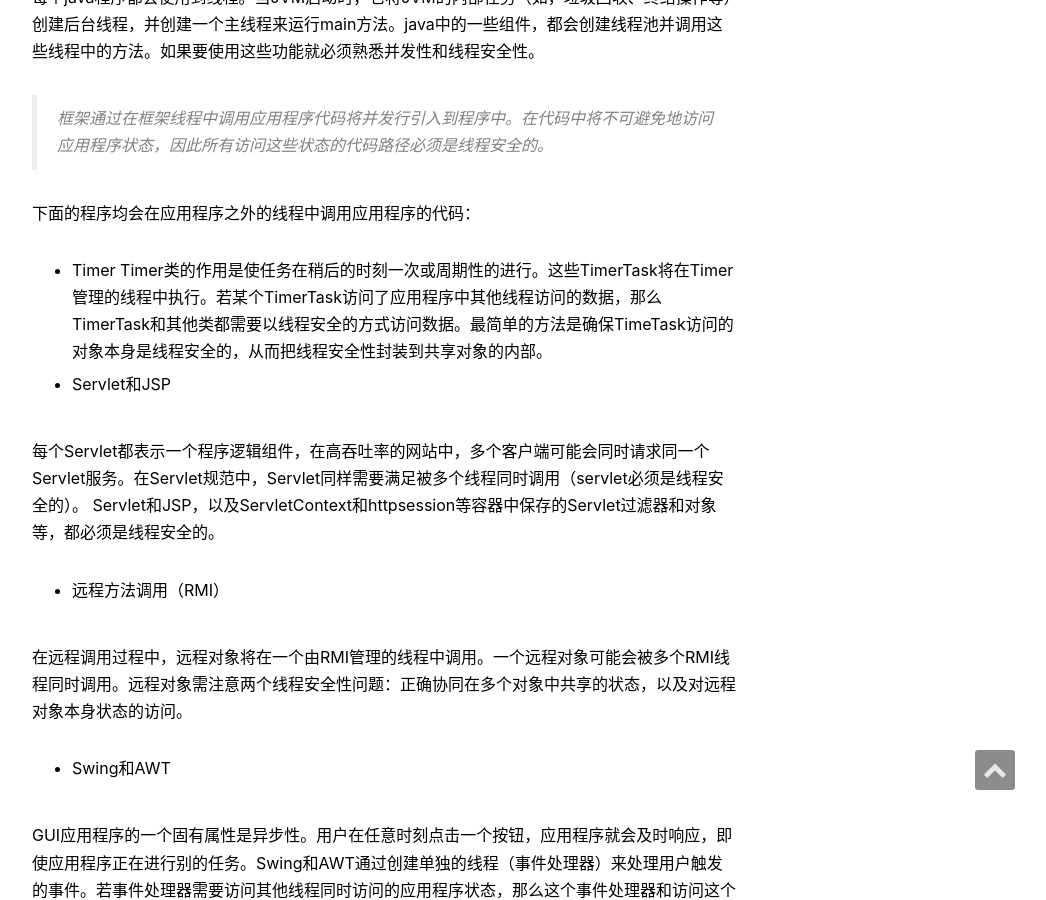
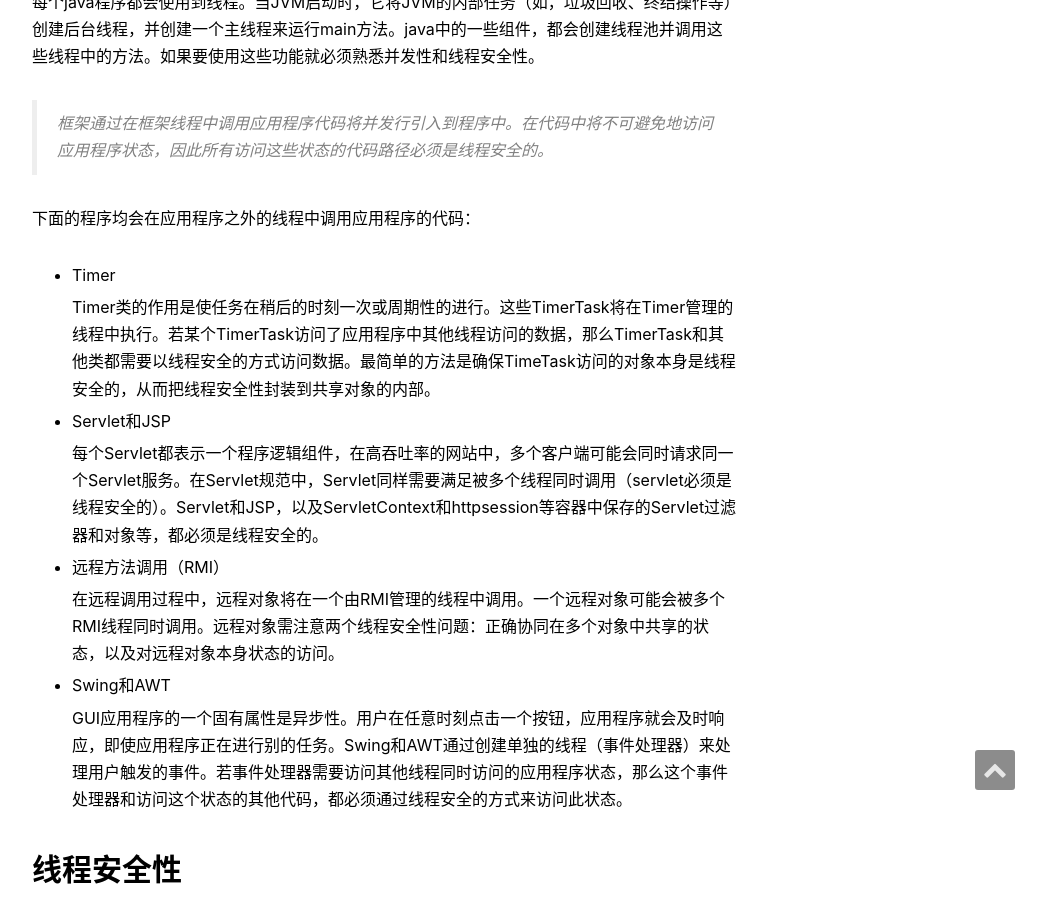
Before and after one commit to binism/binism.github.io, a Jekyll site: the page built from _posts/2019-04-14-java-multi-thread.md, in a window 1280 px wide and 900 px high, scrolled down 1954 px. Shown: the whole window, without its empty margins (233-1279 px from the left). Built offline with Jekyll 4.4.1, drawn with Linux system fonts in a browser that asks for light colours; comment, search, counter and statistics services are not loaded.

Commit message:
fix format

````diff
--- a/_posts/2019-04-14-java-multi-thread.md
+++ b/_posts/2019-04-14-java-multi-thread.md
@@ -33,10 +33,13 @@ tags:		[java， multithread]
 性能问题与活跃性问题密切相关，包含多个方面，如：服务时间过长、响应不灵敏、吞吐率过低、资源消耗高、可伸缩性较低等等。
 
 良好的并发程序设计能提高程序性能，但线程总会带来某种程度的运行时开销，比如：
+
 * 线程上下文切换：当线程调度器临时挂起活跃线程并转而运行另一个线程时，会频发地出现上下文切换（Context Switch）操作。这种操作会带来极大地开销：保存和回复上下文，丢失局部性，额外消耗CPU
+
 * 同步机制引起的开销：为保证线程安全性，在使用共享数据时，必须使用同步机制。 这些操作大多会抑制编译器对代码的优化，使缓存中的数据失效，增加共享内存总线同步流量。
 
 ## java语言中无处不在的线程
+
 在java语言中，即使没有显式得创建线程，但在框架中仍然可能会创建线程，这些线程中调用的代码必须时线程安全的。
 
 每个java程序都会使用到线程。当JVM启动时，它将JVM的内部任务（如，垃圾回收、终结操作等）创建后台线程，并创建一个主线程来运行main方法。java中的一些组件，都会创建线程池并调用这些线程中的方法。如果要使用这些功能就必须熟悉并发性和线程安全性。
@@ -44,34 +47,36 @@ tags:		[java， multithread]
 > 框架通过在框架线程中调用应用程序代码将并发行引入到程序中。在代码中将不可避免地访问应用程序状态，因此所有访问这些状态的代码路径必须是线程安全的。
 
 下面的程序均会在应用程序之外的线程中调用应用程序的代码：
+
 * Timer
-Timer类的作用是使任务在稍后的时刻一次或周期性的进行。这些TimerTask将在Timer管理的线程中执行。若某个TimerTask访问了应用程序中其他线程访问的数据，那么TimerTask和其他类都需要以线程安全的方式访问数据。最简单的方法是确保TimeTask访问的对象本身是线程安全的，从而把线程安全性封装到共享对象的内部。
+
+  Timer类的作用是使任务在稍后的时刻一次或周期性的进行。这些TimerTask将在Timer管理的线程中执行。若某个TimerTask访问了应用程序中其他线程访问的数据，那么TimerTask和其他类都需要以线程安全的方式访问数据。最简单的方法是确保TimeTask访问的对象本身是线程安全的，从而把线程安全性封装到共享对象的内部。
 
 * Servlet和JSP
 
-每个Servlet都表示一个程序逻辑组件，在高吞吐率的网站中，多个客户端可能会同时请求同一个Servlet服务。在Servlet规范中，Servlet同样需要满足被多个线程同时调用（servlet必须是线程安全的）。
-Servlet和JSP，以及ServletContext和httpsession等容器中保存的Servlet过滤器和对象等，都必须是线程安全的。
+  每个Servlet都表示一个程序逻辑组件，在高吞吐率的网站中，多个客户端可能会同时请求同一个Servlet服务。在Servlet规范中，Servlet同样需要满足被多个线程同时调用（servlet必须是线程安全的）。Servlet和JSP，以及ServletContext和httpsession等容器中保存的Servlet过滤器和对象等，都必须是线程安全的。
 
 * 远程方法调用（RMI）
 
-在远程调用过程中，远程对象将在一个由RMI管理的线程中调用。一个远程对象可能会被多个RMI线程同时调用。远程对象需注意两个线程安全性问题：正确协同在多个对象中共享的状态，以及对远程对象本身状态的访问。
+  在远程调用过程中，远程对象将在一个由RMI管理的线程中调用。一个远程对象可能会被多个RMI线程同时调用。远程对象需注意两个线程安全性问题：正确协同在多个对象中共享的状态，以及对远程对象本身状态的访问。
 
 * Swing和AWT
 
-GUI应用程序的一个固有属性是异步性。用户在任意时刻点击一个按钮，应用程序就会及时响应，即使应用程序正在进行别的任务。Swing和AWT通过创建单独的线程（事件处理器）来处理用户触发的事件。若事件处理器需要访问其他线程同时访问的应用程序状态，那么这个事件处理器和访问这个状态的其他代码，都必须通过线程安全的方式来访问此状态。
+  GUI应用程序的一个固有属性是异步性。用户在任意时刻点击一个按钮，应用程序就会及时响应，即使应用程序正在进行别的任务。Swing和AWT通过创建单独的线程（事件处理器）来处理用户触发的事件。若事件处理器需要访问其他线程同时访问的应用程序状态，那么这个事件处理器和访问这个状态的其他代码，都必须通过线程安全的方式来访问此状态。
 
 ## 线程安全性
 
 编写线程安全代码，核心在于要对状态的访问操作进行管理，特别是对 **共享的（Share）** 和 **可变的（Mutable）** 状态的访问。
 
 **共享的（Share）** 意味着变量可以被多个线程访问。
+
 **可变的（Mutable）** 意味着变量值在其生命周期内可以发生变化。
 
 对象的线程安全性的需求是由它是否被多个线程同时访问决定的。当多个线程访问某个状态变量，并且有任意一个线程执行写入操作时，必须采用同步机制协同这些线程对变量的访问。
 
 Java中的主要同步机制是关键字 `synchronized`，它提供一种独占的加锁方式。其他“同步”术语还包括`volatile`类型变量，显示锁（Explicit Lock）和原子变量。
 
->> 修复 由于没有以合适的同步方式访问可变状态变量造成的错误 有以下三种方式：
+> 修复 由于没有以合适的同步方式访问可变状态变量造成的错误 有以下三种方式：
 * 不在线程间共享该状态的变量。
 * 将状态变量修改为不可变的变量。
 * 在访问状态变量时使用同步。
@@ -80,9 +85,9 @@ Java中的主要同步机制是关键字 `synchronized`，它提供一种独占
 
 当多个线程访问某个类时，不管运行时采用何种调度方式或者这些线程将如何交替执行，并且在主调代码中不需要任何额外的同步和协同，这个类都能表现出正确的行为，那么就称这个类是线程安全的。
 
->> 线程安全类中封装了必要的同步机制，因此客户端无须进一采取同步措施。
+> 线程安全类中封装了必要的同步机制，因此客户端无须进一采取同步措施。
 
->> 无状态的对象一定是线程安全的。
+> 无状态的对象一定是线程安全的。
 例：无状态的Servlet。不包含任何域、也不包含任何对其他类中域的引用，计算过程中的临时状态仅存在线程栈上的局部变量中，并且只能由正在执行的线程访问。
 
 ```java
@@ -103,7 +108,7 @@ public class StatelessFactorizer implements Servlet {
 
 ### 复合和原子操作
 
->> 假定有两个操作A和B,若从执行A的线程来看，当另一个线程执行B时，要么将B执行完，要么完全不执行B，那么A和B对彼此来说是原子的。
+> 假定有两个操作A和B,若从执行A的线程来看，当另一个线程执行B时，要么将B执行完，要么完全不执行B，那么A和B对彼此来说是原子的。
 
 为了保证线程安全性，“先检查后执行”和“读取-修改-写入”等操作必须是原子的。我们将“先检查后执行”和“读取-修改-写入”等操作统称为复合操作：包含了一组必须以原子方式执行的操作才能保证线程的安全性。
 
@@ -158,14 +163,14 @@ public class Widget {
 
 ### 用锁来保护状态
 
->> 对于可以由多个线程访问的每个可变状态变量，必须在保持相同锁的情况下执行对该变量的所有访问。在这种情况下，我们说变量由该锁保护。
+> 对于可以由多个线程访问的每个可变状态变量，必须在保持相同锁的情况下执行对该变量的所有访问。在这种情况下，我们说变量由该锁保护。
 
->> 每个共享的可变变量都应该由一个锁来保护。从而向维护人员说明锁是哪一个。
+> 每个共享的可变变量都应该由一个锁来保护。从而向维护人员说明锁是哪一个。
 
->> 对于每个涉及多个变量的不变性条件，该不变性条件中涉及的所有变量都必须由同一个锁保护。
+> 对于每个涉及多个变量的不变性条件，该不变性条件中涉及的所有变量都必须由同一个锁保护。
 
 ### 锁的活跃性与性能
 
->> 简单性和性能之间经常存在相互制约的关系。在实施同步策略时，要抵制为了性能而盲目地牺牲简单性（可能破坏安全性）。
+> 简单性和性能之间经常存在相互制约的关系。在实施同步策略时，要抵制为了性能而盲目地牺牲简单性（可能破坏安全性）。
 
->> 避免在长时间的计算或操作中持有锁，否则可能无法快速完成，如网络或控制台I/O。
+> 避免在长时间的计算或操作中持有锁，否则可能无法快速完成，如网络或控制台I/O。
````
